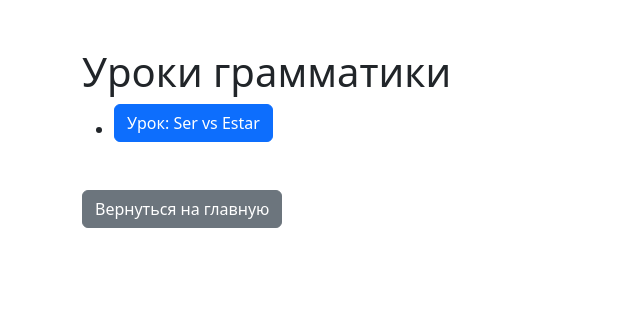
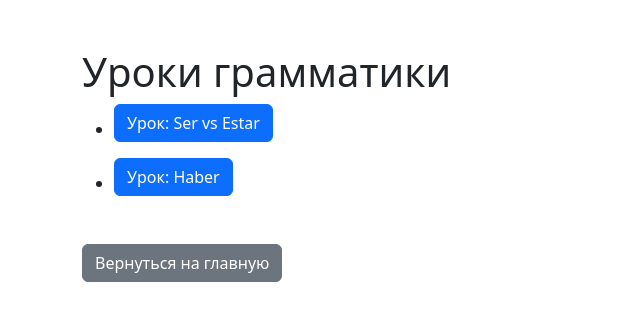
Before and after one commit to Begemot100/spainweb, a Flask app: page /grammar in a window 1280 px wide. Shown: the top 321 px of the page, without its empty margins (0-640 px from the left). Run offline with Flask 3, Linux system fonts and the light colour scheme.

Commit message:
Добавлен 2 урок

```diff
--- a/templates/grammar.html
+++ b/templates/grammar.html
@@ -13,7 +13,9 @@
             <li>
                 <a href="/grammar/1" class="btn btn-primary mb-3">Урок: Ser vs Estar</a>
             </li>
-            <!-- Вы можете добавить больше уроков сюда -->
+            <li>
+                <a href="/grammar/2" class="btn btn-primary mb-3">Урок: Haber</a>
+            </li>
         </ul>
         <a href="/dashboard" class="btn btn-secondary mt-3">Вернуться на главную</a>
     </div>
```
